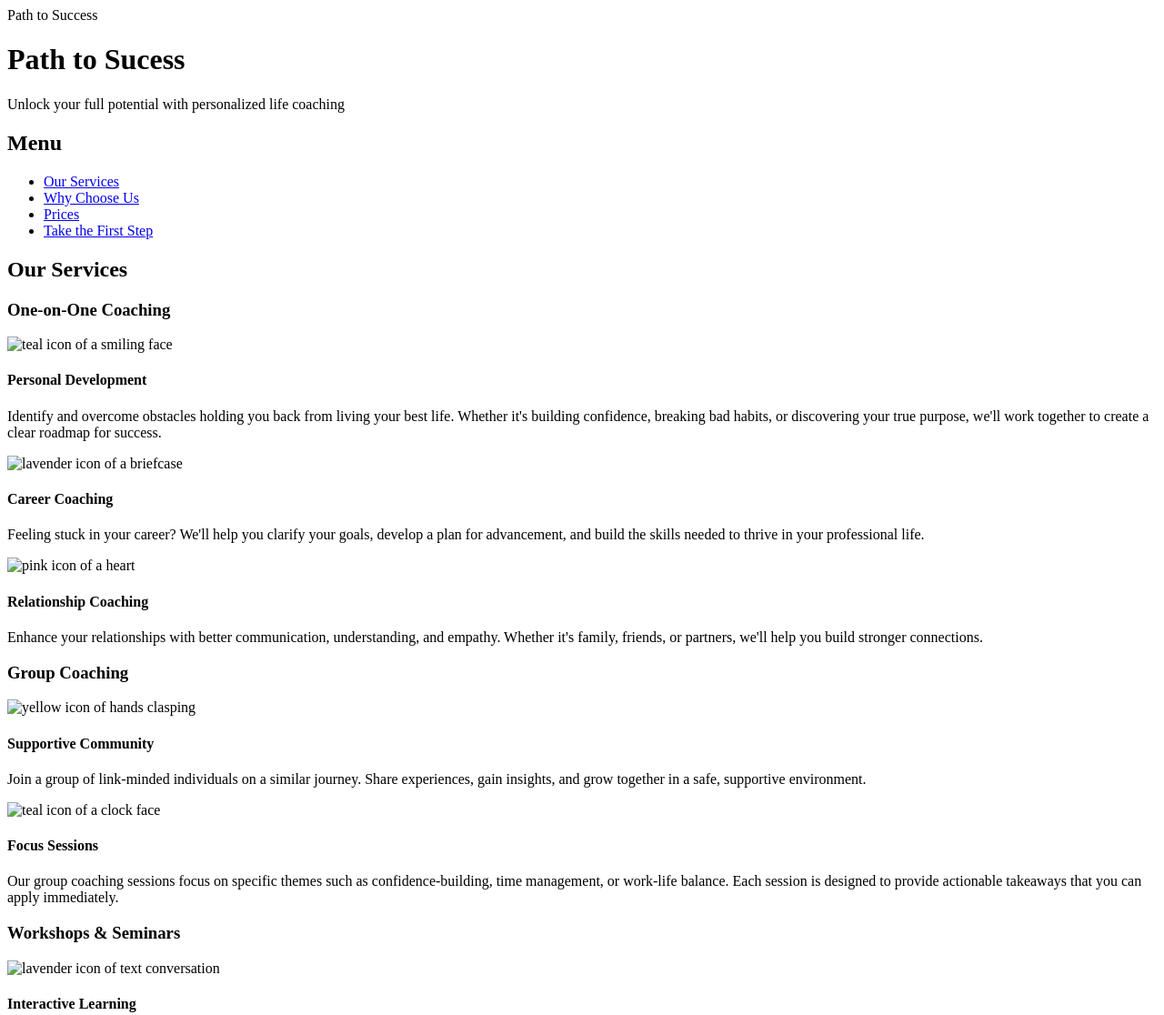
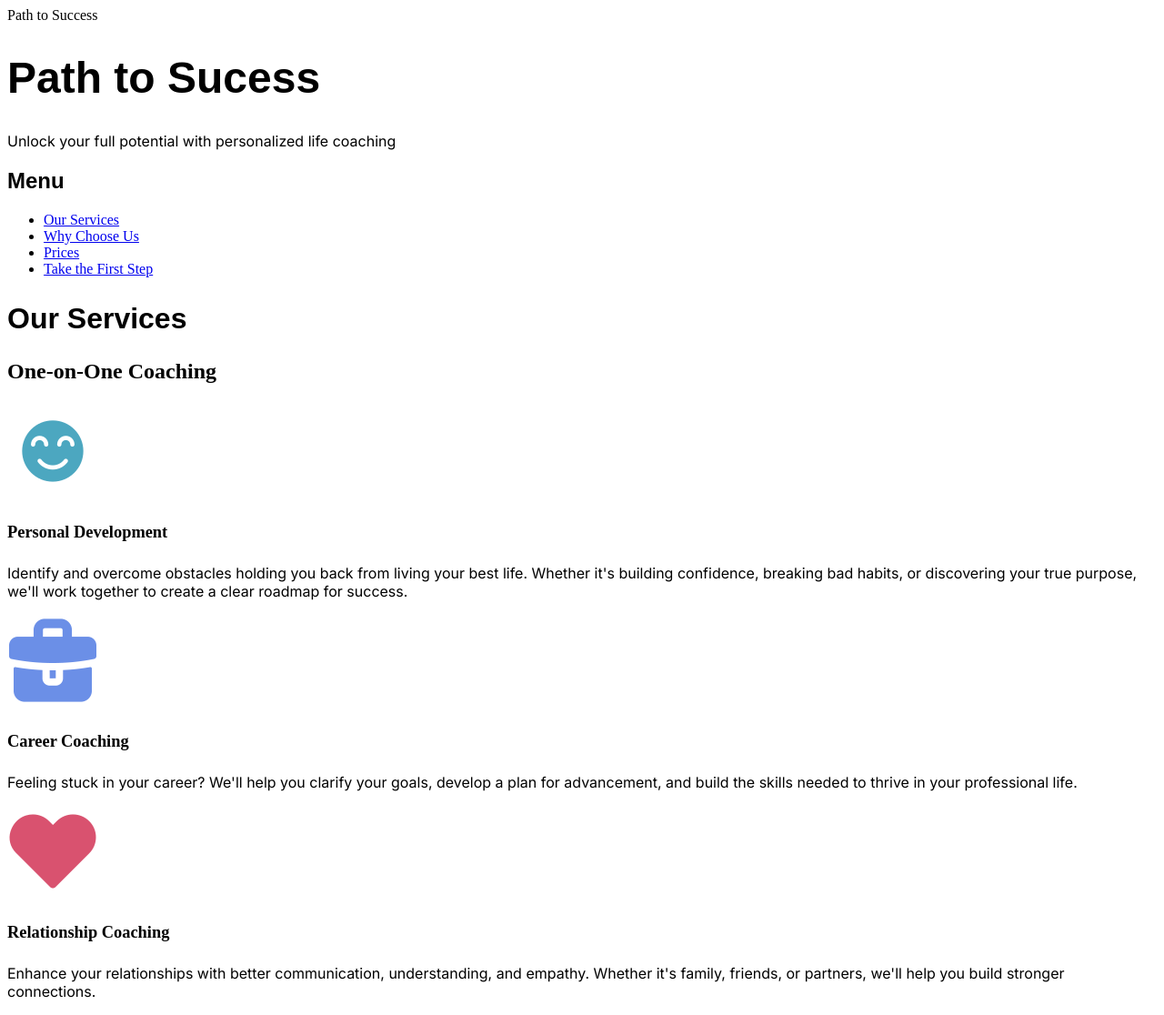
Before and after one commit to raasato/path-to-success, a plain HTML site: page index.html in a window 1280 px wide. Shown: the top 1116 px of the page at 91% size. Drawn offline with Linux system fonts and the light colour scheme; a web font is replaced by a local one.

Commit message:
add required styles
add fonts and colors

```diff
--- a/index.html
+++ b/index.html
@@ -21,40 +21,40 @@
             <h2>Our Services</h2>
             <h3>One-on-One Coaching</h3>
             <div class="personal-development">
-                <img src="personal-development.png" alt="teal icon of a smiling face">
+                <img src="images/personal-development.png" alt="teal icon of a smiling face">
                 <h4>Personal Development</h4>
                 <p>Identify and overcome obstacles holding you back from living your best life. Whether it's building confidence, breaking bad habits, or discovering your true purpose, we'll work together to create a clear roadmap for success.</p>
             </div>
             <div class="career-coaching">
-                <img src="career-coaching.png" alt="lavender icon of a briefcase">
+                <img src="images/career-coaching.png" alt="lavender icon of a briefcase">
                 <h4>Career Coaching</h4>
                 <p>Feeling stuck in your career? We'll help you clarify your goals, develop a plan for advancement, and build the skills needed to thrive in your professional life.</p>
             </div>
             <div class="relationship-coaching">
-                <img src="relationship-coaching.png" alt="pink icon of a heart">
+                <img src="images/relationship-coaching.png" alt="pink icon of a heart">
                 <h4>Relationship Coaching</h4>
                 <p>Enhance your relationships with better communication, understanding, and empathy. Whether it's family, friends, or partners, we'll help you build stronger connections.</p>
             </div>
             <h3>Group Coaching</h3>
             <div class="supportive-community">
-                <img src="supportive-community.png" alt="yellow icon of hands clasping">
+                <img src="images/supportive-community.png" alt="yellow icon of hands clasping">
                 <h4>Supportive Community</h4>
                 <p>Join a group of link-minded individuals on a similar journey. Share experiences, gain insights, and grow together in a safe, supportive environment.</p>
             </div>
             <div class="focused-sessions">
-                <img src="focused-session.png" alt="teal icon of a clock face">
+                <img src="images/focused-session.png" alt="teal icon of a clock face">
                 <h4>Focus Sessions</h4>
                 <p>Our group coaching sessions focus on specific themes such as confidence-building, time management, or work-life balance. Each session is designed to provide actionable takeaways that you can apply immediately.</p>
             </div>
             <h3>Workshops & Seminars</h3>
             <div class="interactive-learning">
-                <img src="interactive-learning.png" alt="lavender icon of text conversation">
+                <img src="images/interactive-learning.png" alt="lavender icon of text conversation">
                 <h4>Interactive Learning</h4>
                 <p>Participate in our interactive workshops and seminars that cover a range of topics, from goal setting to stress management. These events are designed to provide practical tools and strategies that you can implement in your daily life.</p>
             </div>
             <h3>Online Courses</h3>
             <div class="flexible-learning">
-                <img src="flexible-learning.png" alt="pink icon of a curly arrow">
+                <img src="images/flexible-learning.png" alt="pink icon of a curly arrow">
                 <h4>Flexible Learning</h4>
                 <p>Access our online courses at your convinience. With video lessions, downloadable resources, and exercises, you can learn at your own pace from the comfort of your home.</p>
             </div>
--- a/style.css
+++ b/style.css
@@ -0,0 +1,45 @@
+/*CSS BY NAME*/
+
+/*IMPORTED FONTS*/
+@import url('https://fonts.googleapis.com/css2?family=Inter:ital,opsz,wght@0,14..32,100..900;1,14..32,100..900&family=Kavoon&display=swap');
+h1, h2 {
+    font-family: Kavoon, sans-serif;
+}
+
+p {
+    font-family: inter;
+}
+
+h1 {
+    font-size: 3em;
+}
+
+nav h2 {
+    font-size: 1.5em;
+}
+
+h2 {
+    font-size: 2em;
+}
+
+h3 {
+    font-size: 1.5em;
+}
+
+h4 {
+    font-size: 1.15em;
+}
+
+/*CSS REST*/
+
+/*ROOT VARIABLES*/
+:root {
+    --teal: #4CA7C0;
+    --purple: #484FB7;
+    --lavender: #6B8FE7;
+    --yellow: #E9BB57;
+    --pink: #D9526F;
+    --dark-gray: #1E1E1E;
+    --white: #ffffff;
+}
+/*GLOBAL STYLES (mobile first/small)*/
```
